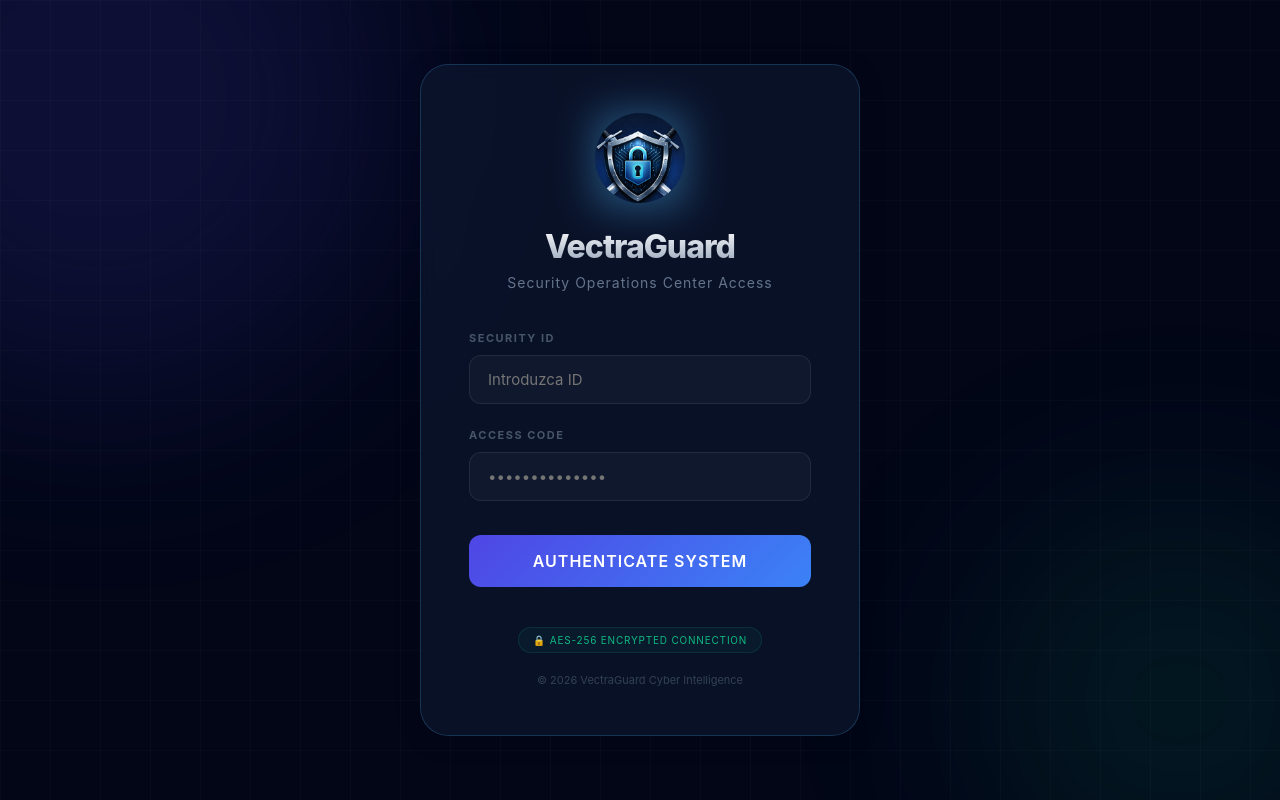
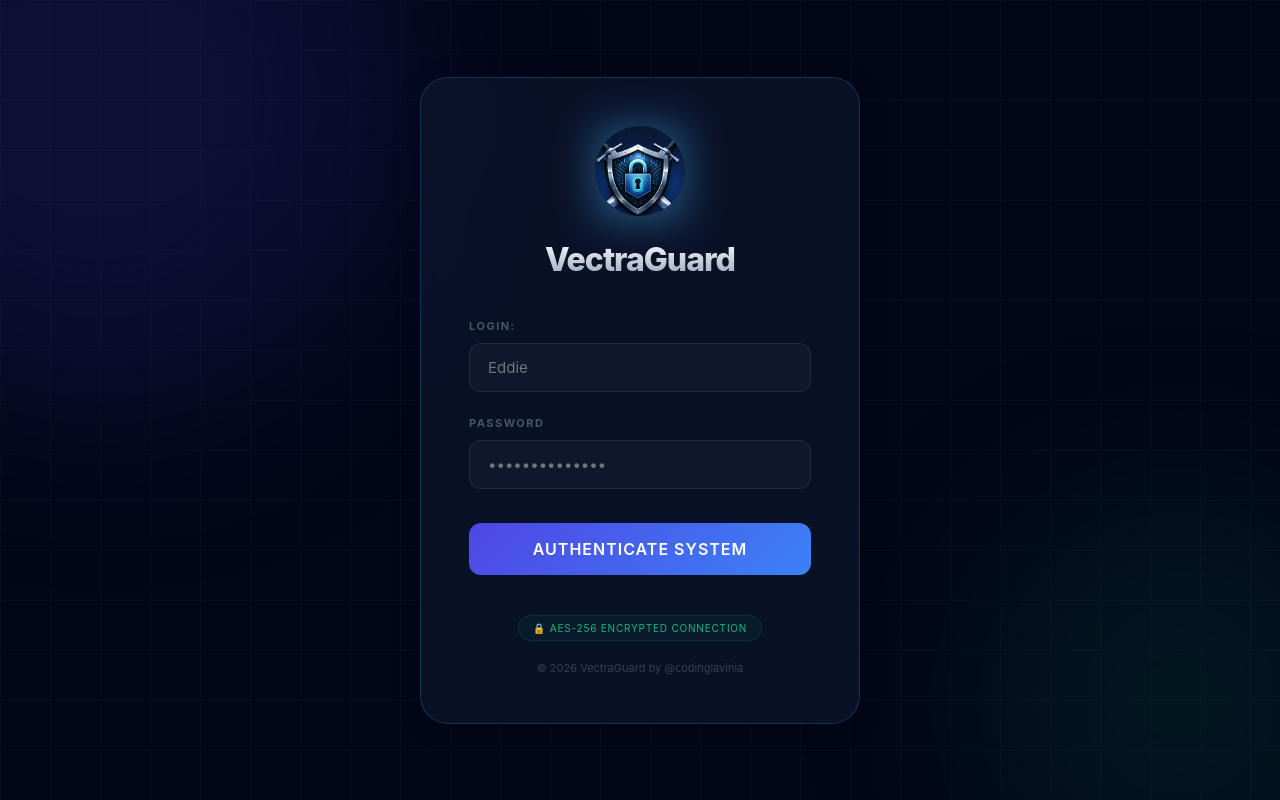
Before and after one commit to codinglavinia/VECTR4GU4RD-Dashboard, a React (Vite) app: page / in a window 1280 px wide. Built offline with nearby package versions, Linux system fonts and the light colour scheme; no server answers.

Commit message:
Update login texts and footer as requested

```diff
--- a/src/components/Login.tsx
+++ b/src/components/Login.tsx
@@ -37,16 +37,15 @@ export default function Login({ onLogin }: LoginProps) {
             <div className="logo-glow"></div>
           </div>
           <h1>VectraGuard</h1>
-          <p className="login-subtitle">Security Operations Center Access</p>
         </div>
 
         <form onSubmit={handleSubmit} className="login-form">
           <div className="form-group">
-            <label>Security ID</label>
+            <label>Login:</label>
             <div className="input-wrapper">
               <input
                 type="text"
-                placeholder="Introduzca ID"
+                placeholder="Eddie"
                 value={username}
                 onChange={(e) => setUsername(e.target.value)}
                 required
@@ -55,7 +54,7 @@ export default function Login({ onLogin }: LoginProps) {
           </div>
 
           <div className="form-group">
-            <label>Access Code</label>
+            <label>Password</label>
             <div className="input-wrapper">
               <input
                 type="password"
@@ -78,7 +77,7 @@ export default function Login({ onLogin }: LoginProps) {
           <div className="encryption-badge">
             <span className="lock-icon">🔒</span> AES-256 Encrypted Connection
           </div>
-          <p className="copyright">© 2026 VectraGuard Cyber Intelligence</p>
+          <p className="copyright">© 2026 VectraGuard by @codinglavinia</p>
         </div>
       </div>
     </div>
```
